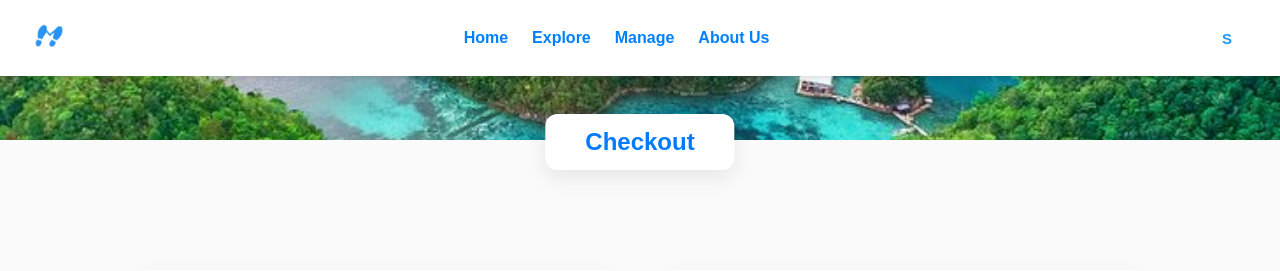
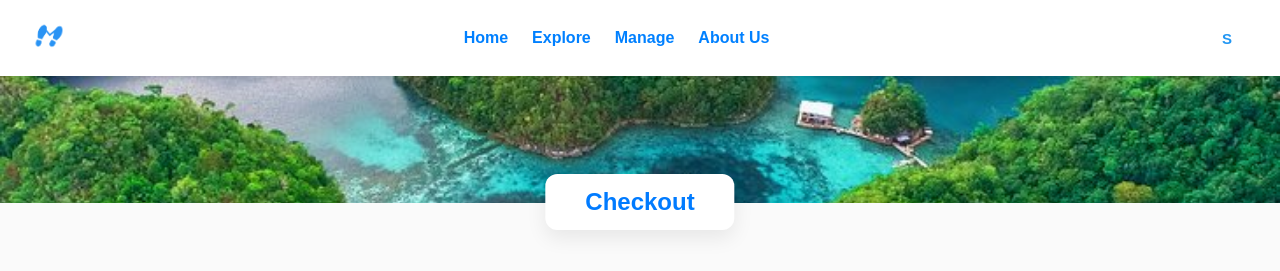
Before and after one commit to kloowi/php-final-proj, a PHP site: page /pages/pay_now.php in a window 1280 px wide. Shown: the top 271 px of the page. Run offline with PHP 8.4, Linux system fonts and the light colour scheme; the visitor is signed in with stand-in values (Sample User, id 1).

Commit message:
ok na to

```diff
--- a/assets/css/payment.css
+++ b/assets/css/payment.css
@@ -12,13 +12,13 @@ html, body {
 
 .checkout-hero {
   position: relative;
-  height: 140px;
+  height: 260px;
   overflow: visible;
 }
 
 .checkout-hero img {
   width: 100% !important;
-  height: 100% !important;
+  height: 78% !important;
   object-fit: cover !important;
   position: absolute !important;
   left: 0 !important;
@@ -28,8 +28,8 @@ html, body {
 
 .checkout-title {
   position: absolute;
-  bottom: -30px;
   left: 50%;
+  bottom: 30px;
   transform: translateX(-50%);
   background: #fff;
   padding: 14px 40px;
--- a/includes/header-index.php
+++ b/includes/header-index.php
@@ -1,6 +1,4 @@
 <?php
-session_start();
-
 // Detect if current page is index.php (in root)
 $scriptPath = $_SERVER['SCRIPT_NAME'];
 $isIndex = (basename($scriptPath) === 'index.php');
--- a/includes/header.php
+++ b/includes/header.php
@@ -1,5 +1,4 @@
 <?php
-session_start();
   // Simplified and more reliable path detection
   $scriptPath = $_SERVER['SCRIPT_NAME'];
   $isIndex = (basename($scriptPath) === 'index.php');
--- a/pages/pay_now.php
+++ b/pages/pay_now.php
@@ -1,4 +1,3 @@
-
 <?php
 ini_set('display_errors', 1);
 ini_set('display_startup_errors', 1);
```
